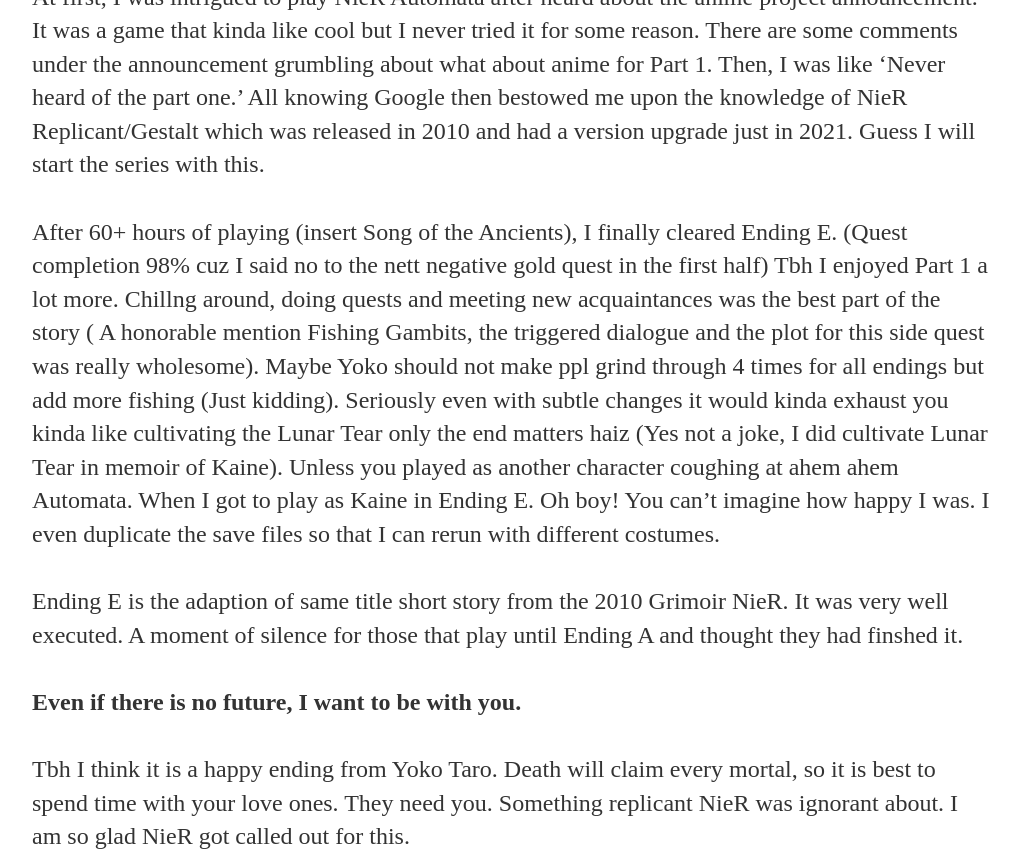
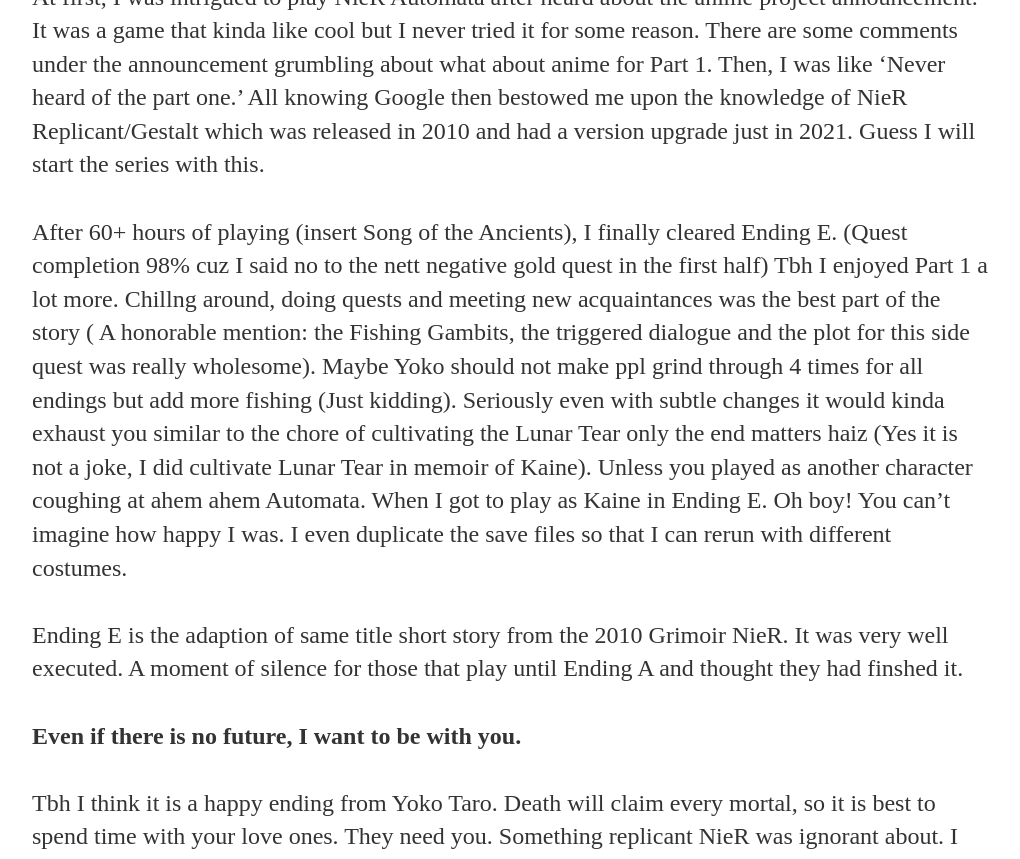
Before and after one commit to n-buna404/n-buna404.github.io, a Jekyll site: the page built from _posts/2022-03-07-NieR-Replicant-ver.1.22474487139...-Ending E.md, in a window 1280 px wide and 900 px high, scrolled down 618 px, cut to the strip 41-900 px from the top of the window. Shown: the whole strip, without its empty margins (128-1148 px from the left). Built offline with Jekyll 4.4.1, drawn with Linux system fonts in a browser that asks for light colours.

Commit message:
Update 2022-03-07-NieR-Replicant-ver.1.22474487139...-Ending E.md

```diff
--- a/_posts/2022-03-07-NieR-Replicant-ver.1.22474487139...-Ending E.md
+++ b/_posts/2022-03-07-NieR-Replicant-ver.1.22474487139...-Ending E.md
@@ -7,7 +7,7 @@
 <a href="#img1"><img src="/images/Wallpaper_7.png"></a>
 <a href="#" class="lightbox" id="img1"><span style="background-image: url('/images/Wallpaper_7.png')"></span></a><br>
 At first, I was intrigued to play NieR Automata after heard about the anime project announcement. It was a game that kinda like cool but I never tried it for some reason. There are some comments under the announcement grumbling about what about anime for Part 1. Then, I was like 'Never heard of the part one.' All knowing Google then bestowed me upon the knowledge  of NieR Replicant/Gestalt which was released in 2010 and had a version upgrade just in 2021. Guess I will start the series with this.<br><br>
-After 60+ hours of playing (insert Song of the Ancients), I finally cleared Ending E. (Quest completion 98% cuz I said no to the nett negative gold quest in the first half) Tbh I enjoyed Part 1 a lot more. Chillng around, doing quests and meeting new acquaintances was the best part of the story ( A honorable mention Fishing Gambits, the triggered dialogue and the plot for this side quest was really wholesome). Maybe Yoko should not make ppl grind through 4 times for all endings but add more fishing (Just kidding). Seriously even with subtle changes it would kinda exhaust you kinda like cultivating the Lunar Tear only the end matters haiz (Yes not a joke, I did cultivate Lunar Tear in memoir of Kaine). Unless you played as another character coughing at ahem ahem Automata. When I got to play as Kaine in Ending E. Oh boy! You can't imagine how happy I was. I even duplicate the save files so that I can rerun with different costumes.<br><br>
+After 60+ hours of playing (insert Song of the Ancients), I finally cleared Ending E. (Quest completion 98% cuz I said no to the nett negative gold quest in the first half) Tbh I enjoyed Part 1 a lot more. Chillng around, doing quests and meeting new acquaintances was the best part of the story ( A honorable mention: the Fishing Gambits, the triggered dialogue and the plot for this side quest was really wholesome). Maybe Yoko should not make ppl grind through 4 times for all endings but add more fishing (Just kidding). Seriously even with subtle changes it would kinda exhaust you similar to the chore of cultivating the Lunar Tear only the end matters haiz (Yes it is not a joke, I did cultivate Lunar Tear in memoir of Kaine). Unless you played as another character coughing at ahem ahem Automata. When I got to play as Kaine in Ending E. Oh boy! You can't imagine how happy I was. I even duplicate the save files so that I can rerun with different costumes.<br><br>
 Ending E is the adaption of same title short story from the 2010 Grimoir NieR. It was very well executed. A moment of silence for those that play until Ending A and thought they had finshed it.<br><br>
 <B>Even if there is no future, I want to be with you.</B><br><br>
 Tbh I think it is a happy ending from Yoko Taro. Death will claim every mortal, so it is best to spend time with your love ones. They need you. Something replicant NieR  was ignorant about.
```
